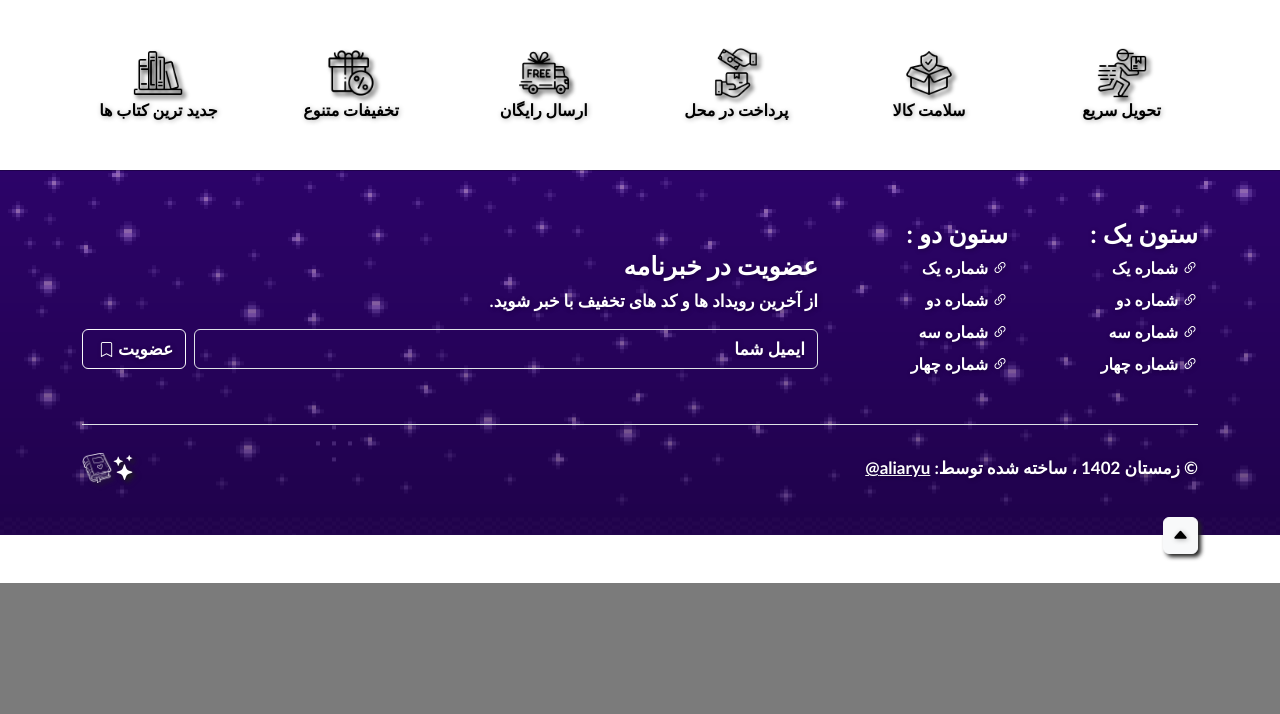
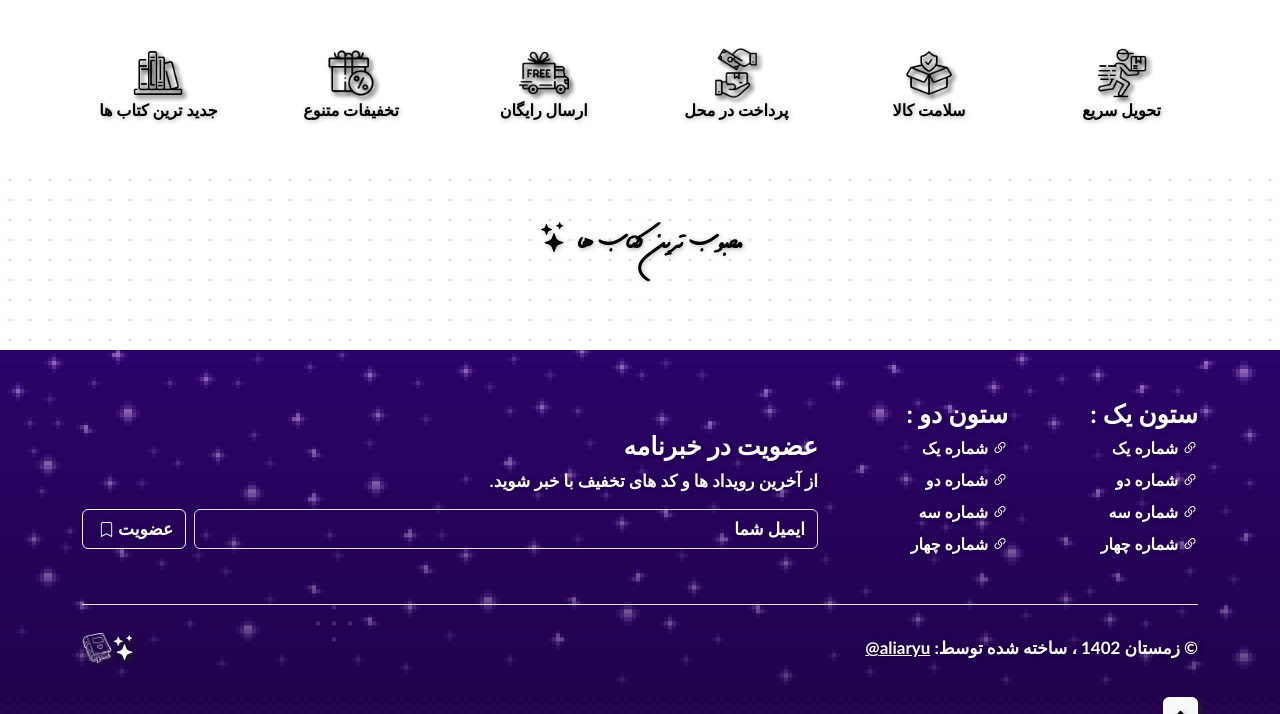
Before and after one commit to aliaryu/aryu-bookstore, a Django app: page / in a window 1280 px wide. Shown: the part 355-1069 px from the top of the page. Before the commit the page ends 938 px from the top, so only its background shows below. Run offline with Django 4.2, Linux system fonts and the light colour scheme; some web fonts are replaced.

Commit message:
feat(app home/templates) : add popular books template
include books with information & discount and detail link, needs complation

```diff
--- a/apps/home/templates/home/home.html
+++ b/apps/home/templates/home/home.html
@@ -3,6 +3,7 @@
 {% block content %}
 
     {% include "home/includes/features.html" %}
+    {% include "home/includes/popular_books.html" %}
 
 
 {% endblock content %}
--- /dev/null
+++ b/apps/home/templates/home/includes/popular_books.html
@@ -0,0 +1,34 @@
+{% comment %} SECTION POPOULAR BOOKS {% endcomment %}
+<section class="container-fluid py-5 px-0 bg-dotted">
+    <h2 class="text-center font-30 f-sayeh f-bold mb-4"> محبوب ترین کتاب ها <i class="bi bi-stars"></i></h2>
+    <div class="container p-0">
+
+        <div class="scrolling-wrapper pb-2 scrollbar p-0 p-lg-1">
+
+            {% for book in popular_books %}
+
+                <div class="card border-0 m-1 justify-content-center align-items-center" style="width: 150px;">
+                    <div class="card h-100 m-0" style="width: 150px;">
+                        <div class="badge bg-dark text-white position-absolute" style="top: 0.5rem; right: 0.5rem">20% تخفیف</div>
+                        <img class="card-img-top img-shadow" src="{{ book.image.url }}" alt="..." height="220px">
+                        <div class="card-body p-2">
+                            <div class="text-center">
+                                <h5 class="fw-bolder h6 mb-0 avoid-overflow">ارباب حلقه ها: دو برج</h5>
+                            </div>
+                            <div class="d-flex justify-content-center align-items-center mt-1">
+                                <span class="text-muted text-decoration-line-through ms-1 font-14">100,000</span>
+                                <span class="text-muted me-1 font-14">80,000 تومان</span>
+                            </div>
+                        </div>
+                        <div class="card-footer p-2 pt-0 m-1 mt-0 border-top-0 bg-transparent">
+                            <div class="text-center"><a class="form-control btn btn-outline-dark mt-auto f-bold border-secondary font-15" href="detail.html">جزئیات بیشتر</a></div>
+                        </div>
+                    </div>
+                </div>
+
+            {% endfor %}
+
+        </div>
+
+    </div>
+</section>
```
